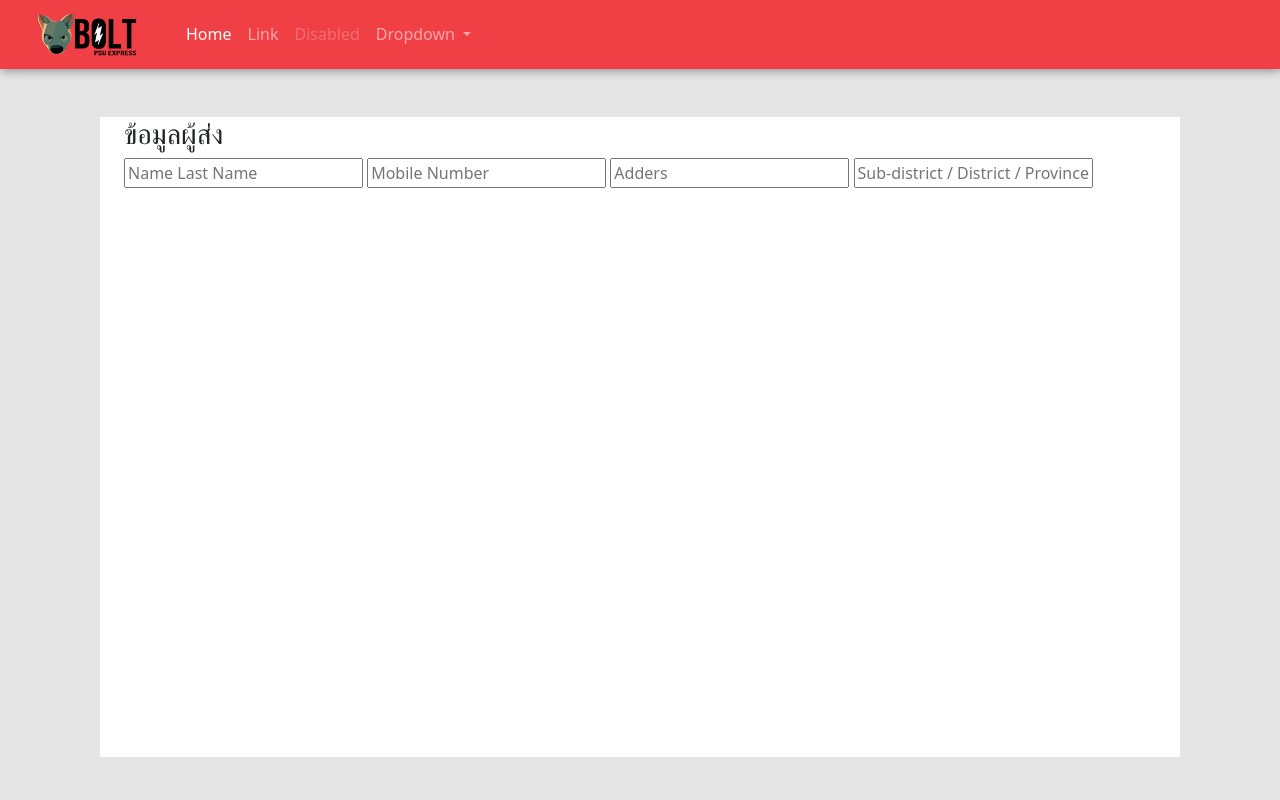
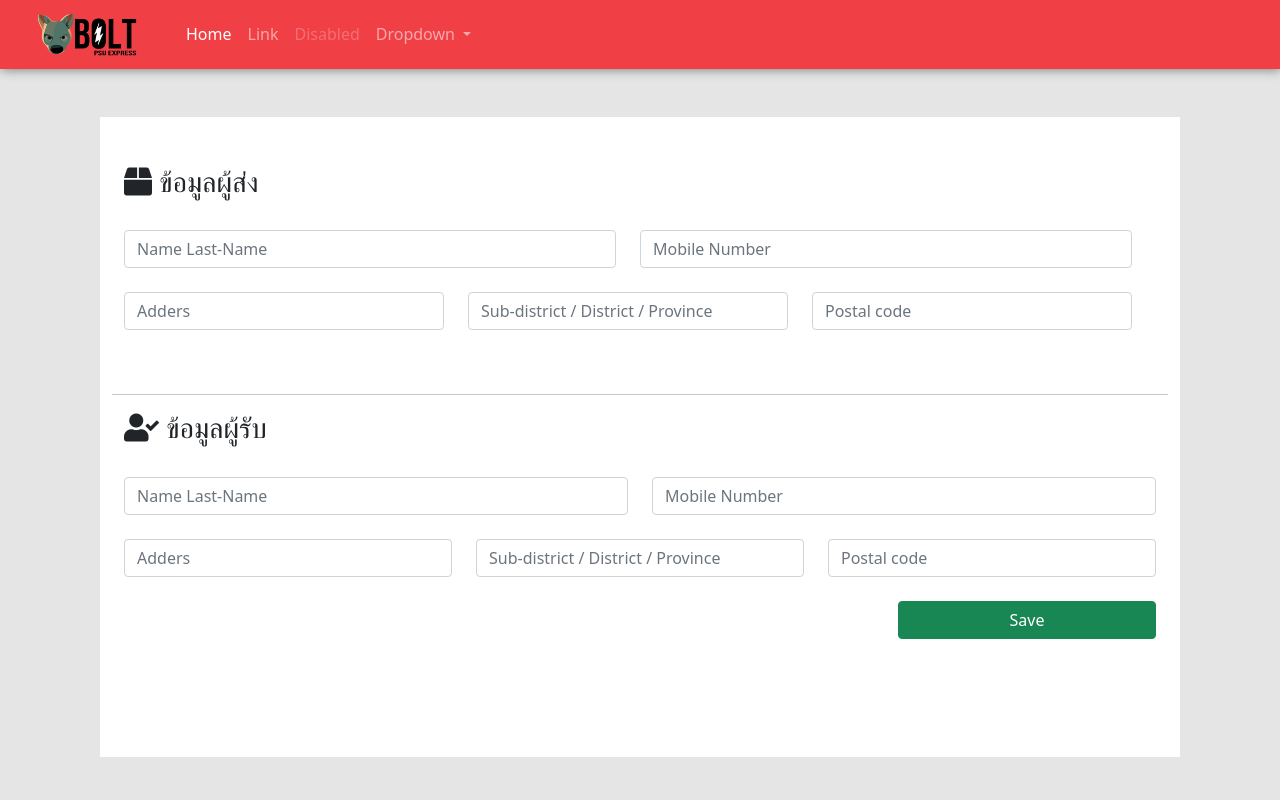
Before and after one commit to BTanakan/newgit, a PHP site: page /backend/backend.php in a window 1280 px wide. Run offline with PHP 8.4, Linux system fonts and the light colour scheme.

Commit message:
Create form&modal

```diff
--- a/backend/backend.php
+++ b/backend/backend.php
@@ -3,7 +3,7 @@
 <html lang="en">
 
 <head>
-    <title>Title</title>
+    <title>Bolt</title>
     <!-- Required meta tags -->
     <meta charset="utf-8">
     <meta name="viewport" content="width=device-width, initial-scale=1,">
@@ -11,6 +11,11 @@
     <!-- Bootstrap CSS -->
     <link rel="stylesheet" href="../css/bootstrap.min.css">
     <link rel="stylesheet" href="backend.css">
+
+    <!-- font awesome -->
+    <link rel="stylesheet" href="https://cdnjs.cloudflare.com/ajax/libs/font-awesome/5.15.3/css/all.min.css"
+        integrity="sha512-iBBXm8fW90+nuLcSKlbmrPcLa0OT92xO1BIsZ+ywDWZCvqsWgccV3gFoRBv0z+8dLJgyAHIhR35VZc2oM/gI1w=="
+        crossorigin="anonymous" />
 
 </head>
 
@@ -58,40 +63,118 @@
     <section>
         <div class="container" style="background-color:white; width:1080px; height:640px; ">
             <div class="container-fluid">
-                <div class="header">
-                    <h3>ข้อมูลผู้ส่ง</h3>
+                <form action="post" class="row" id="PostalForm">
+                    <div class="row g-4">
+                        <div class="header">
+                            <h3><i class="fas fa-box"></i> ข้อมูลผู้ส่ง</h3>
+                        </div>
+                        <div class="col-md-6">
+                            <input class="form-control" type="text" name="NameSend" id="NameSend"
+                                placeholder="Name Last-Name" required>
+                        </div>
+                        <div class="col-md-6">
+                            <input class="form-control" type="tel" name="MBSend" id="MBSend" placeholder="Mobile Number"
+                                required>
+                        </div>
+                        <div class="col-md-4">
+                            <input class="form-control" type="text" name="AddersSend" id="AddersSend"
+                                placeholder="Adders" required>
+                        </div>
+                        <div class="col-md-4">
+                            <input class="form-control" type="text" name="Adders2Send" id="Adders2Send"
+                                placeholder="Sub-district / District / Province" required>
+                        </div>
+                        <div class="col-md-4">
+                            <input class="form-control" type="text" name="PostcodeSend" id="PostcodeSend"
+                                placeholder="Postal code" required>
+                        </div>
+                    </div>
+            </div>
+            <br><br>
+            <hr>
+            <div class="container-fluid">
+                <div class="row g-4">
+                    <div class="header">
+                        <h3><i class="fas fa-user-check"></i> ข้อมูลผู้รับ</h3>
+                    </div>
+                    <div class="col-md-6">
+                        <input class="form-control" type="text" name="NameReceive" id="NameReceive"
+                            placeholder="Name Last-Name" required>
+                    </div>
+                    <div class="col-md-6">
+                        <input class="form-control" type="tel" name="MBNameReceive" id="MBNameReceive"
+                            placeholder="Mobile Number" required>
+                    </div>
+                    <div class="col-md-4">
+                        <input class="form-control" type="text" name="AddersReceive" id="AddersReceive"
+                            placeholder="Adders" required>
+                    </div>
+                    <div class="col-md-4">
+                        <input class="form-control" type="text" name="Adders2Receive" id="Adders2Receive"
+                            placeholder="Sub-district / District / Province" required>
+                    </div>
+                    <div class="col-md-4">
+                        <input class="form-control" type="text" name="PostcodeReceive" id="PostcodeReceive"
+                            placeholder="Postal code" required>
+                    </div>
+                    <div class="col">
+                        <input class="btn btn-success" type="submit" name="btnSave" value="Save"
+                            style="float:right; width: 25% ">
+                    </div>
                 </div>
-                <div class="body">
-                    <input type="text" name="txtName" id="txtName" placeholder="Name Last Name" required>
-                    <input type="tel" name="txtMBName" id="txtMBName" placeholder="Mobile Number" required>
-                    <input type="text" name="txtAdders" id="txtAdders" placeholder="Adders" required>
-                    <input type="text" name="txtAdders2" id="txtAdders2" placeholder="Sub-district / District / Province / Postal code" required>
+                </form>
+            </div>
+        </div>
+    </section>
+    <section>
+        <div class="modal" tabindex="-1" id="ModalFade">
+            <div class="modal-dialog">
+                <div class="modal-content">
+                    <div class="modal-header">
+                        <h5 class="modal-title">Modal title</h5>
+                        <button type="button" class="btn-close" data-bs-dismiss="modal" aria-label="Close"></button>
+                    </div>
+                    <div class="modal-body">
+                        <p>Modal body text goes here.</p>
+                    </div>
+                    <div class="modal-footer">
+                        <button type="button" class="btn btn-secondary" data-bs-dismiss="modal">Close</button>
+                    </div>
                 </div>
             </div>
         </div>
     </section>
-
-
-
-
-
-
-
-
-
     <!-- Optional JavaScript -->
     <!-- jQuery first, then Popper.js, then Bootstrap JS -->
     <script src="../js/bootstrap.bundle.js"></script>
     </script>
-    <script src="https://code.jquery.com/jquery-3.3.1.slim.min.js"
-        integrity="sha384-q8i/X+965DzO0rT7abK41JStQIAqVgRVzpbzo5smXKp4YfRvH+8abtTE1Pi6jizo" crossorigin="anonymous">
-    </script>
+    <script src="https://ajax.googleapis.com/ajax/libs/jquery/3.6.0/jquery.min.js"></script>
     <script src="https://cdnjs.cloudflare.com/ajax/libs/popper.js/1.14.7/umd/popper.min.js"
         integrity="sha384-UO2eT0CpHqdSJQ6hJty5KVphtPhzWj9WO1clHTMGa3JDZwrnQq4sF86dIHNDz0W1" crossorigin="anonymous">
     </script>
     <script src="https://stackpath.bootstrapcdn.com/bootstrap/4.3.1/js/bootstrap.min.js"
         integrity="sha384-JjSmVgyd0p3pXB1rRibZUAYoIIy6OrQ6VrjIEaFf/nJGzIxFDsf4x0xIM+B07jRM" crossorigin="anonymous">
     </script>
+    <script>
+    $(function() {
+        $("#PostalForm").submit(function() {
+            event.preventDefault();
+            $.ajax({
+                url: "Postal.php",
+                type: "post",
+                data: $("form#PostalForm").serialize(),
+                success: function(data) {
+                    $("#ModalFade").modal({
+                        fadeDuration: 100
+                    });
+                },
+                error: function(data) {
+                    console.log("An error occurred." + data);
+                }
+            });
+        });
+    });
+    </script>
 </body>
 
 </html>
```
Also changed, not shown: backend/backend.css (line endings or trailing spaces).
